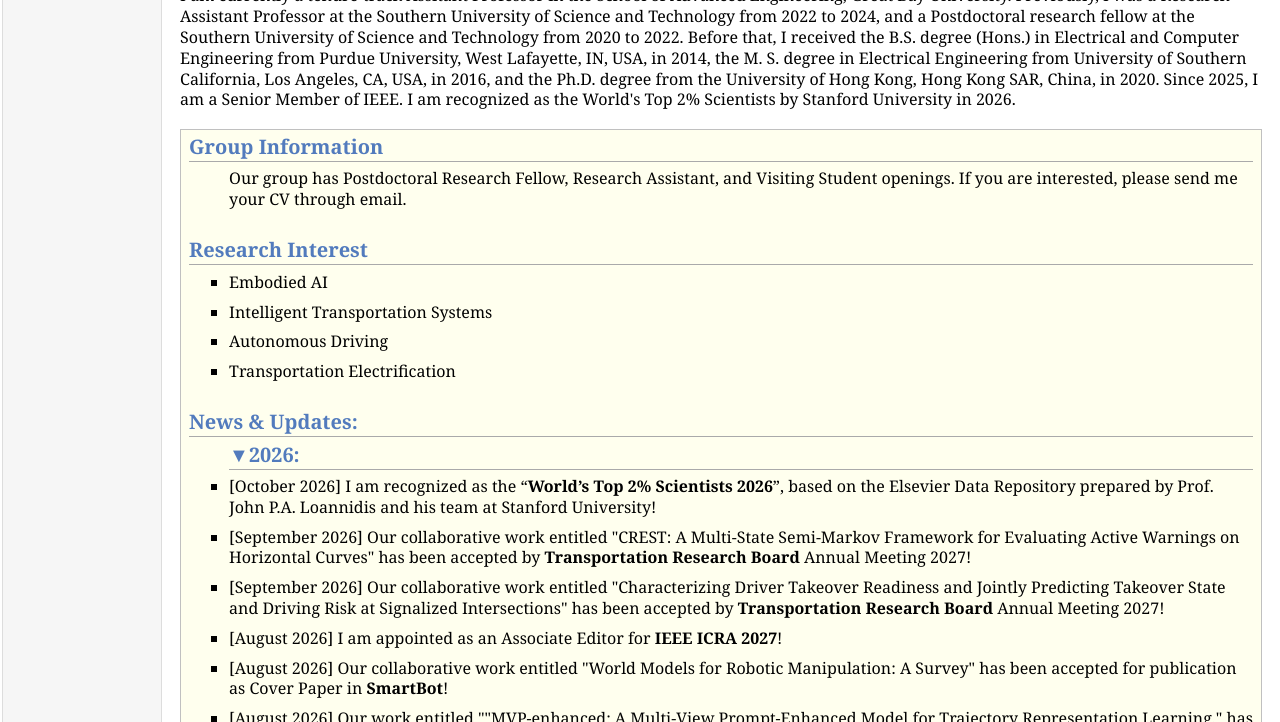
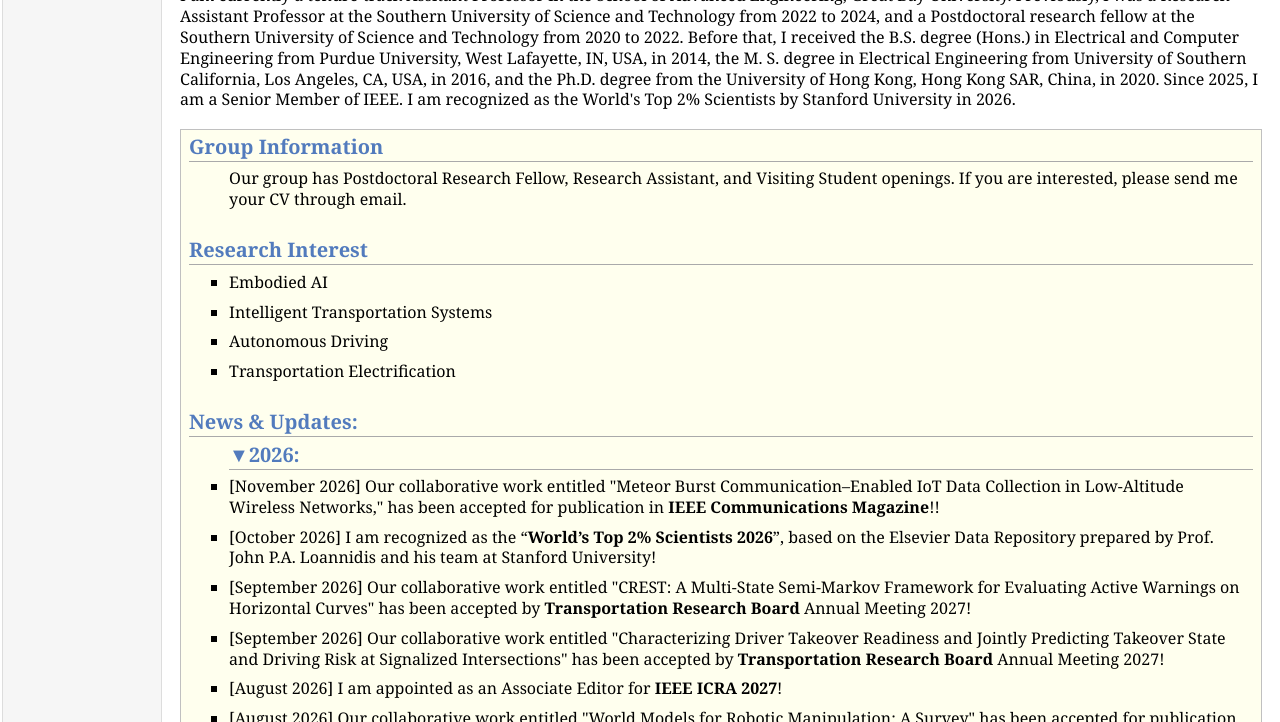
Before and after one commit to jasonzhangs001/shiyaozhang, a plain HTML site: page index.html in a window 1280 px wide. Shown: the part 378-1100 px from the top of the page. Drawn offline with Linux system fonts and the light colour scheme.

Commit message:
Update index.html

```diff
--- a/index.html
+++ b/index.html
@@ -58,6 +58,8 @@ Great Bay University, Dongguan City, China
 <ul id="news-updates">
   <h2 data-year="2026" class="news-year">2026:</h2>
   <div class="news-content" data-year="2026">
+    <li><p>[November 2026] Our collaborative work entitled "Meteor Burst Communication–Enabled IoT Data Collection in Low-Altitude Wireless Networks," has been accepted for publication in <b>IEEE Communications Magazine</b>!!</p>
+    </li>
     <li><p>[October 2026] I am recognized as the “<b>World’s Top 2% Scientists 2026</b>”, based on the Elsevier Data Repository prepared by Prof. John P.A. Loannidis and his team at Stanford University!</p>
     </li>
     <li><p>[September 2026] Our collaborative work entitled "CREST: A Multi-State Semi-Markov Framework for Evaluating Active Warnings on Horizontal Curves" has been accepted by <b>Transportation Research Board</b> Annual Meeting 2027!</p>
```
